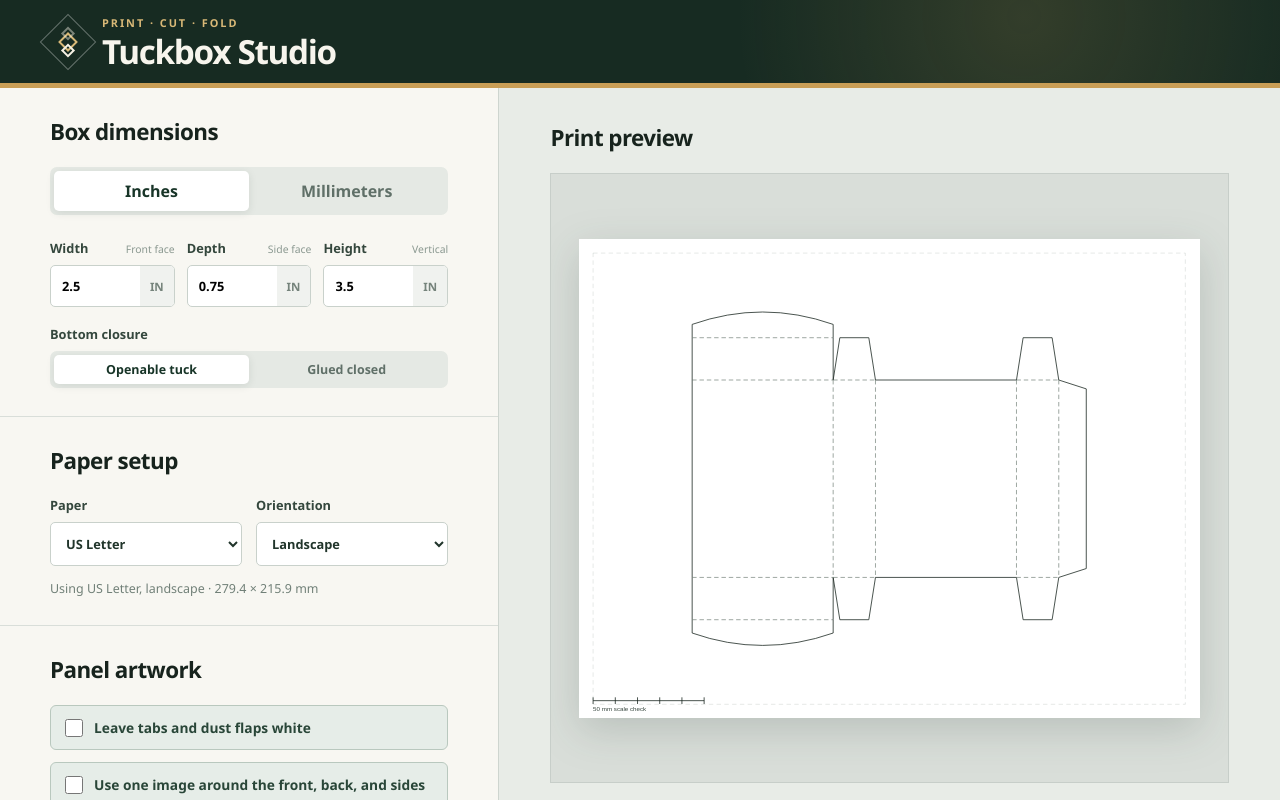
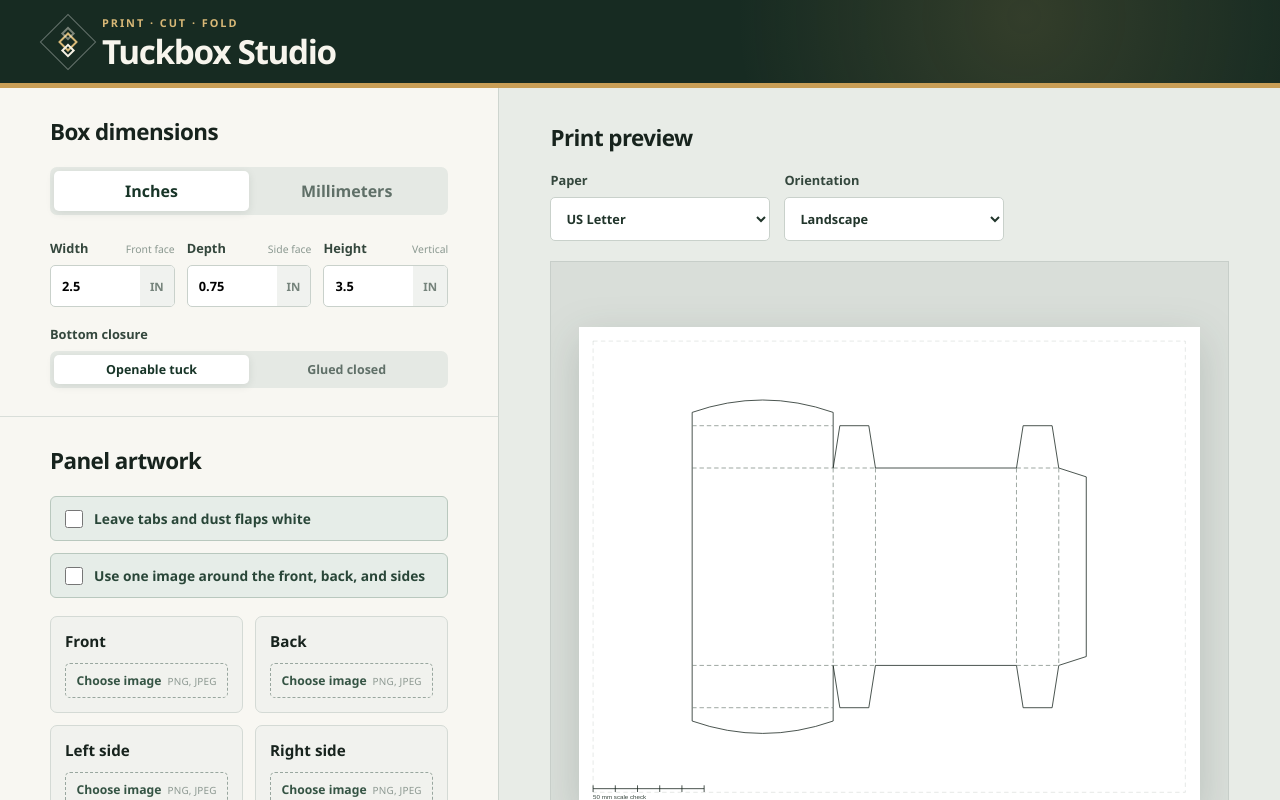
Before and after one commit to dprather12/tuckbox-gen, a React (Vite) app: page / in a window 1280 px wide. Shown: the top 800 px of the page. Built offline with nearby package versions, Linux system fonts and the light colour scheme.

Commit message:
move paper setup

```diff
--- a/src/App.tsx
+++ b/src/App.tsx
@@ -194,34 +194,6 @@ export default function App() {
             </label>
           </section>
 
-          <section className="control-section">
-            <div className="section-heading">
-              <div>
-                <h2>Paper setup</h2>
-              </div>
-            </div>
-            <div className="two-column">
-              <label className="field">
-                <span>Paper</span>
-                <select value={paperSize} onChange={(event) => setPaperSize(event.target.value as PaperSize)}>
-                  <option value="letter">US Letter</option>
-                  <option value="a4">A4</option>
-                </select>
-              </label>
-              <label className="field">
-                <span>Orientation</span>
-                <select value={orientation} onChange={(event) => setOrientation(event.target.value as Orientation)}>
-                  <option value="auto">Auto</option>
-                  <option value="portrait">Portrait</option>
-                  <option value="landscape">Landscape</option>
-                </select>
-              </label>
-            </div>
-            <p className="resolved-note">
-              Using {paper.name}, {paper.orientation} · {paper.width.toFixed(1)} × {paper.height.toFixed(1)} mm
-            </p>
-          </section>
-
           <section className="control-section artwork-section">
             <div className="section-heading">
               <div>
@@ -272,6 +244,23 @@ export default function App() {
             <div>
               <h2>Print preview</h2>
             </div>
+          </div>
+          <div className="preview-paper-controls">
+            <label className="field">
+              <span>Paper</span>
+              <select value={paperSize} onChange={(event) => setPaperSize(event.target.value as PaperSize)}>
+                <option value="letter">US Letter</option>
+                <option value="a4">A4</option>
+              </select>
+            </label>
+            <label className="field">
+              <span>Orientation</span>
+              <select value={orientation} onChange={(event) => setOrientation(event.target.value as Orientation)}>
+                <option value="auto">Auto</option>
+                <option value="portrait">Portrait</option>
+                <option value="landscape">Landscape</option>
+              </select>
+            </label>
           </div>
 
           {!dimensionsValid ? (
--- a/src/styles.css
+++ b/src/styles.css
@@ -112,6 +112,12 @@ select { width: 100%; padding: 11px; border: 1px solid #c9d1cb; border-radius: 5
 
 .preview-column { min-width: 0; padding: 34px clamp(24px, 4vw, 54px) 50px; background: #e8ece7; }
 .preview-toolbar { display: flex; justify-content: space-between; align-items: center; }
+.preview-paper-controls {
+  display: grid;
+  grid-template-columns: repeat(2, minmax(150px, 220px));
+  gap: 14px;
+  margin-top: 18px;
+}
 .toggle { display: flex; align-items: center; gap: 9px; color: #53645b; font-size: .76rem; font-weight: 700; cursor: pointer; }
 .toggle input { display: none; }
 .toggle span { width: 35px; height: 20px; padding: 3px; border-radius: 20px; background: #aeb9b2; transition: .2s; }
```
